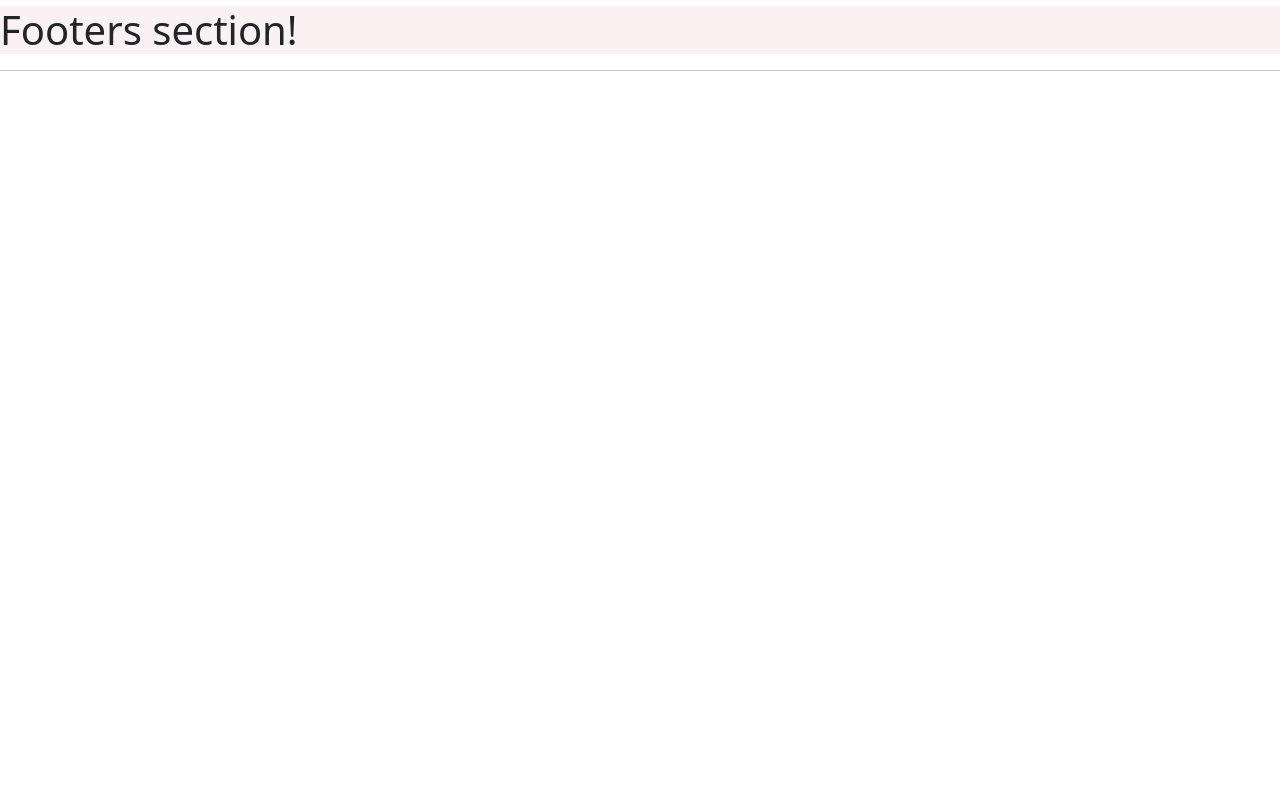
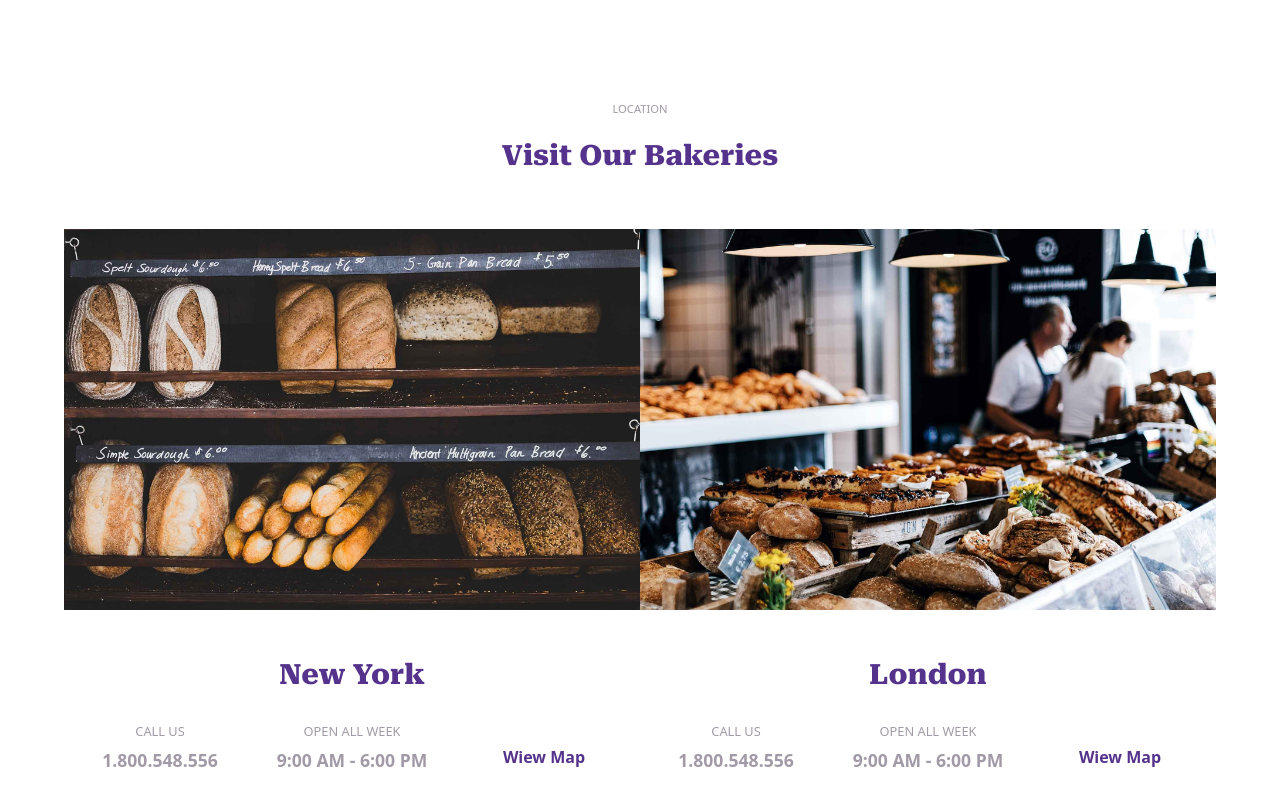
Before and after one commit to EliaBuratti/proj-html-vuejs, a Vue app: page / in a window 1280 px wide. Shown: the part 4000-4800 px from the top of the page. Before the commit the page ends 4087 px from the top, so only its background shows below. Built offline with nearby package versions, Linux system fonts and the light colour scheme.

Commit message:
add bakeries location
without background

```diff
--- a/src/assets/scss/Main.scss
+++ b/src/assets/scss/Main.scss
@@ -142,7 +142,7 @@ $style-color: #55328b;
 
             .eb_counter {
                 font-size: 4rem;
-                font-weight: 200;
+                font-weight: 100;
             }
         }
 
@@ -184,4 +184,30 @@ $style-color: #55328b;
             }
         }
     }
+
+    .eb_store {
+
+        h5 {
+            color: $grey-dark;
+            font-size: 0.8rem;
+        }
+
+        p {
+            font-size: 1.1rem;
+            font-weight: 600;
+        }
+
+        button {
+
+            background-color: $ligth;
+            color: $style-color;
+            font-weight: 600;
+
+            &:hover {
+
+                background-color: $style-color;
+                color: $ligth;
+            }
+        }
+    }
 }
--- a/src/components/Main.vue
+++ b/src/components/Main.vue
@@ -203,6 +203,42 @@ export default {
                 </div>
             </div>
 
+            <!-- visit our baking -->
+            <!-- manca lo sfondooooooooooo****************************************************** -->
+            <div class="col-12 eb_baking eb_store">
+
+                <!-- title -->
+                <div class="col-12 text-center">
+                    <h6 class=" text-uppercase">location</h6>
+                    <h3 class=" text-capitalize pt-3">Visit our Bakeries</h3>
+                </div>
+
+                <!-- picture -->
+                <div class="col-12 d-flex py-5">
+                    <div v-for="picture in image.bakery_store" class="col-6">
+                        <img :src="getImagePath(picture.img)" :alt="picture.text">
+
+                        <div class="eb_info-store text-center d-flex align-items-center flex-wrap pt-5">
+                            <h3 class="col-12 pb-4">{{ picture.title }}</h3>
+                            <span class="col-4 text-uppercase">
+                                <h5>call us</h5>
+                                <p>{{ picture.contact }}</p>
+                            </span>
+                            <span class="col-4 text-uppercase">
+                                <h5>open all week</h5>
+                                <p>{{ picture.working_time }}</p>
+                            </span>
+                            <span class="col-4">
+                                <a :href="picture.location" target="_blank">
+                                    <button>Wiew Map</button>
+                                </a>
+                            </span>
+
+                        </div>
+                    </div>
+                </div>
+            </div>
+
         </div>
     </div>
 </template>
--- a/src/dataJs/image.js
+++ b/src/dataJs/image.js
@@ -62,4 +62,21 @@ export default {
         }
 
     ],
+
+    bakery_store: [
+        {
+            img: 'new-york-bk.jpg',
+            title: 'New York',
+            contact: '1.800.548.556',
+            working_time: '9:00 AM - 6:00 PM',
+            location: 'https://www.google.com/maps/search/1484+3rd+Ave,+New+York,+NY+10028,+Stati+Uniti/@40.8067714,-73.9496139,14z/data=!3m1!4b1?entry=ttu',
+        },
+        {
+            img: 'london-bk.jpg',
+            title: 'London',
+            contact: '1.800.548.556',
+            working_time: '9:00 AM - 6:00 PM',
+            location: 'https://www.google.com/maps/place/6+The+Broadway,+London,+Regno+Unito/@51.5784392,-0.1261125,17z/data=!3m1!4b1!4m6!3m5!1s0x48761bc0acb87de3:0xc5daed5f8a8dec0c!8m2!3d51.5784392!4d-0.1235376!16s%2Fg%2F11c3rs_jyd?entry=ttu',
+        },
+    ]
 }
```
